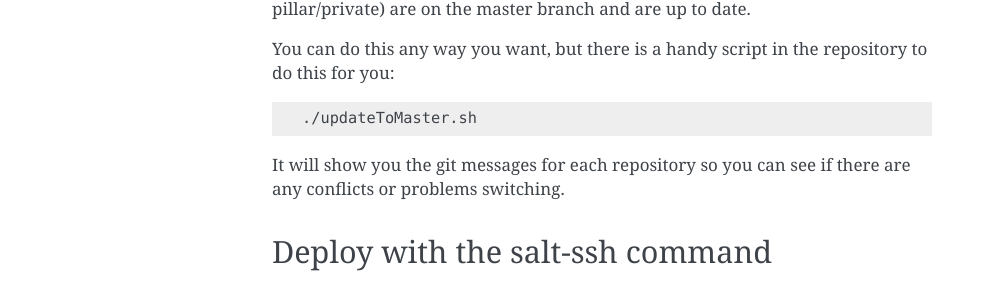
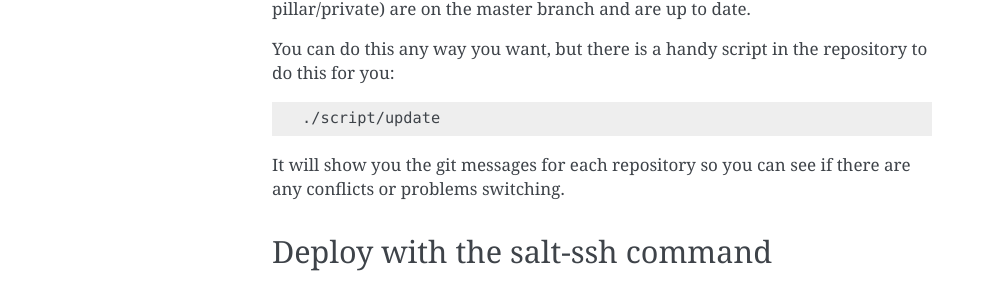
Before and after one commit to open-contracting/deploy, a Sphinx documentation site: the page built from docs/deploying.rst, in a window 1280 px wide. Shown: the part 468-760 px from the top of the page, without its empty margins (148-1140 px from the left). Built offline with Sphinx 7.4.7, drawn with Linux system fonts in a browser that asks for light colours.

Commit message:
Move updateToMaster.sh -> script/update

```diff
--- a/docs/deploying.rst
+++ b/docs/deploying.rst
@@ -19,7 +19,7 @@ You can do this any way you want, but there is a handy script in the repository
 
 .. code-block:: bash
 
-    ./updateToMaster.sh
+    ./script/update
 
 It will show you the git messages for each repository so you can see if there are any conflicts or problems switching.
 
```
Also changed, not shown: 2 other files.
